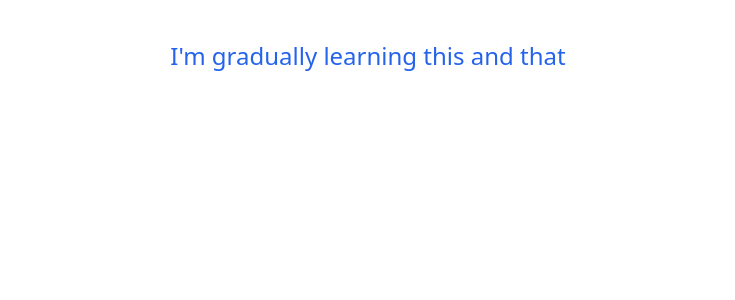
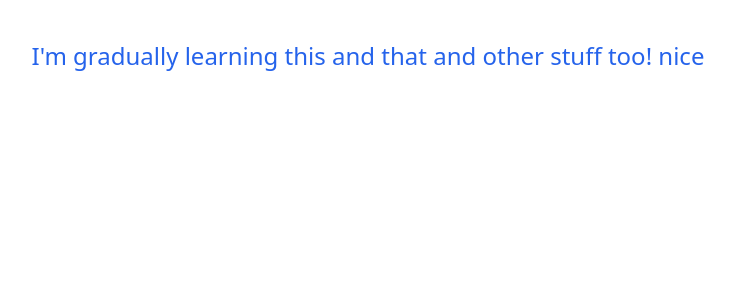
Before and after one commit to ellroberts/bi-directional-v1-clean, a React (Vite) app: page / in a window 1280 px wide. Shown: the top 300 px of the page, without its empty margins (272-1007 px from the left). Built offline with nearby package versions, Linux system fonts and the light colour scheme.

Commit message:
another test

```diff
--- a/src/App.jsx
+++ b/src/App.jsx
@@ -1,7 +1,7 @@
 export default function App() {
   return (
     <div className="text-center mt-10 text-2xl text-blue-600">
-      I'm gradually learning this and that
+      I'm gradually learning this and that and other stuff too! nice
     </div>
   );
 }
```
